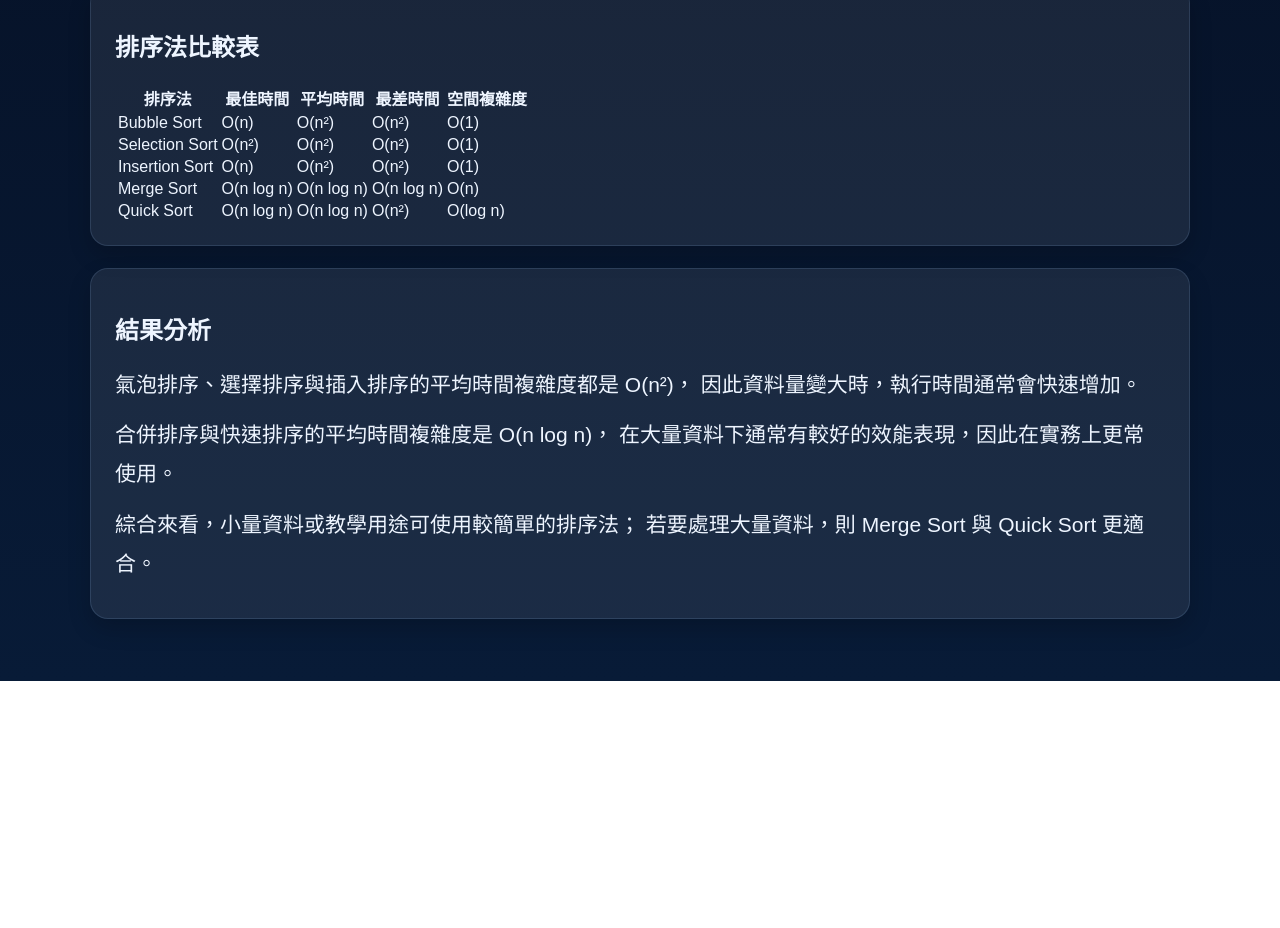
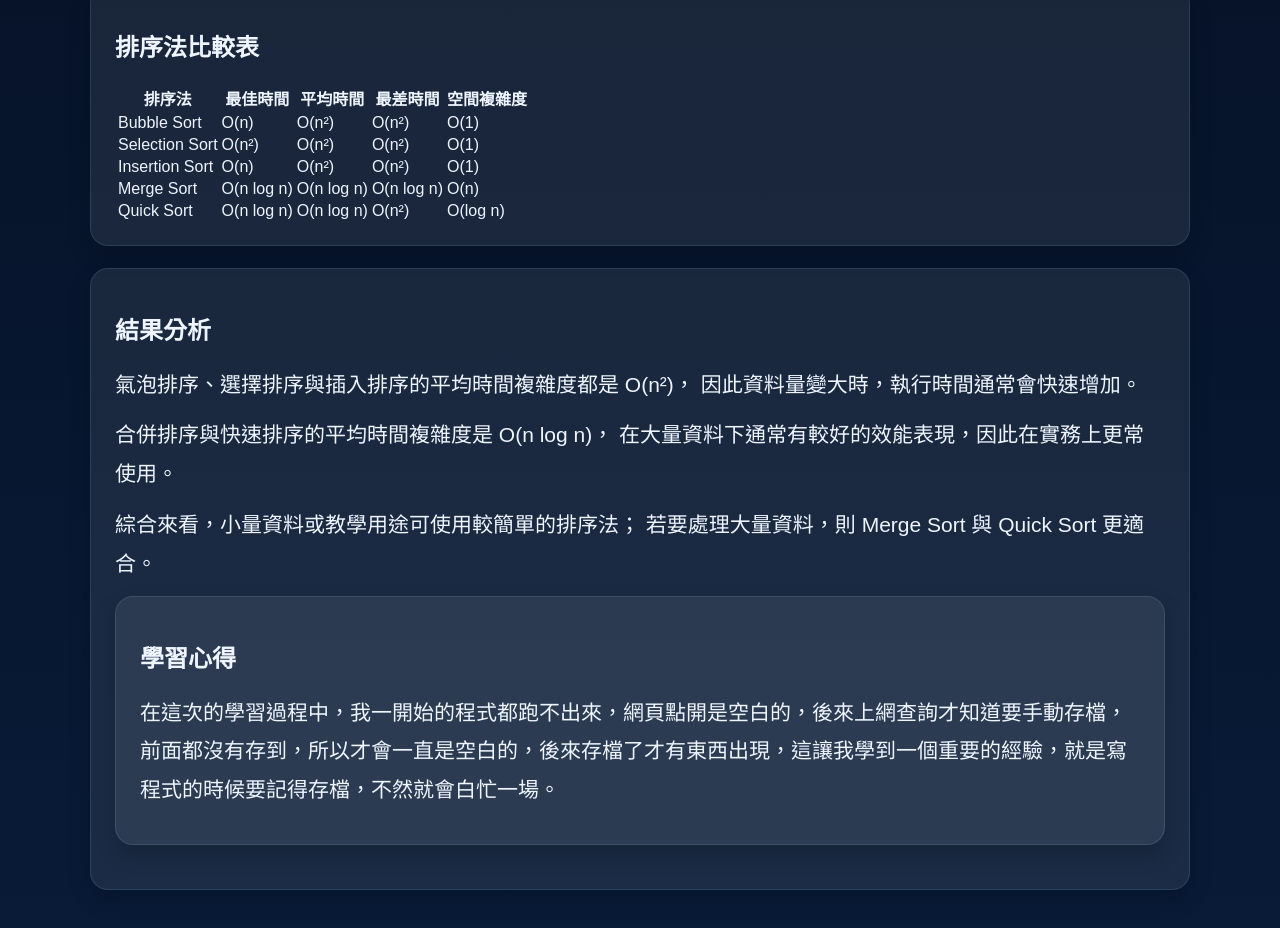
Before and after one commit to cjd60112-rgb/sort_report, a plain HTML site: page compare.html in a window 1280 px wide. Shown: the part 246-1174 px from the top of the page. Before the commit the page ends 927 px from the top, so only its background shows below. Drawn offline with Linux system fonts and the light colour scheme.

Commit message:
Add files via upload

```diff
--- a/compare.html
+++ b/compare.html
@@ -78,6 +78,11 @@
         綜合來看，小量資料或教學用途可使用較簡單的排序法；
         若要處理大量資料，則 Merge Sort 與 Quick Sort 更適合。
       </p>
+       <div class="card">
+      <h2>學習心得</h2>
+      <p>
+        在這次的學習過程中，我一開始的程式都跑不出來，網頁點開是空白的，後來上網查詢才知道要手動存檔，前面都沒有存到，所以才會一直是空白的，後來存檔了才有東西出現，這讓我學到一個重要的經驗，就是寫程式的時候要記得存檔，不然就會白忙一場。
+      </p>
     </div>
   </div>
 </body>
```
